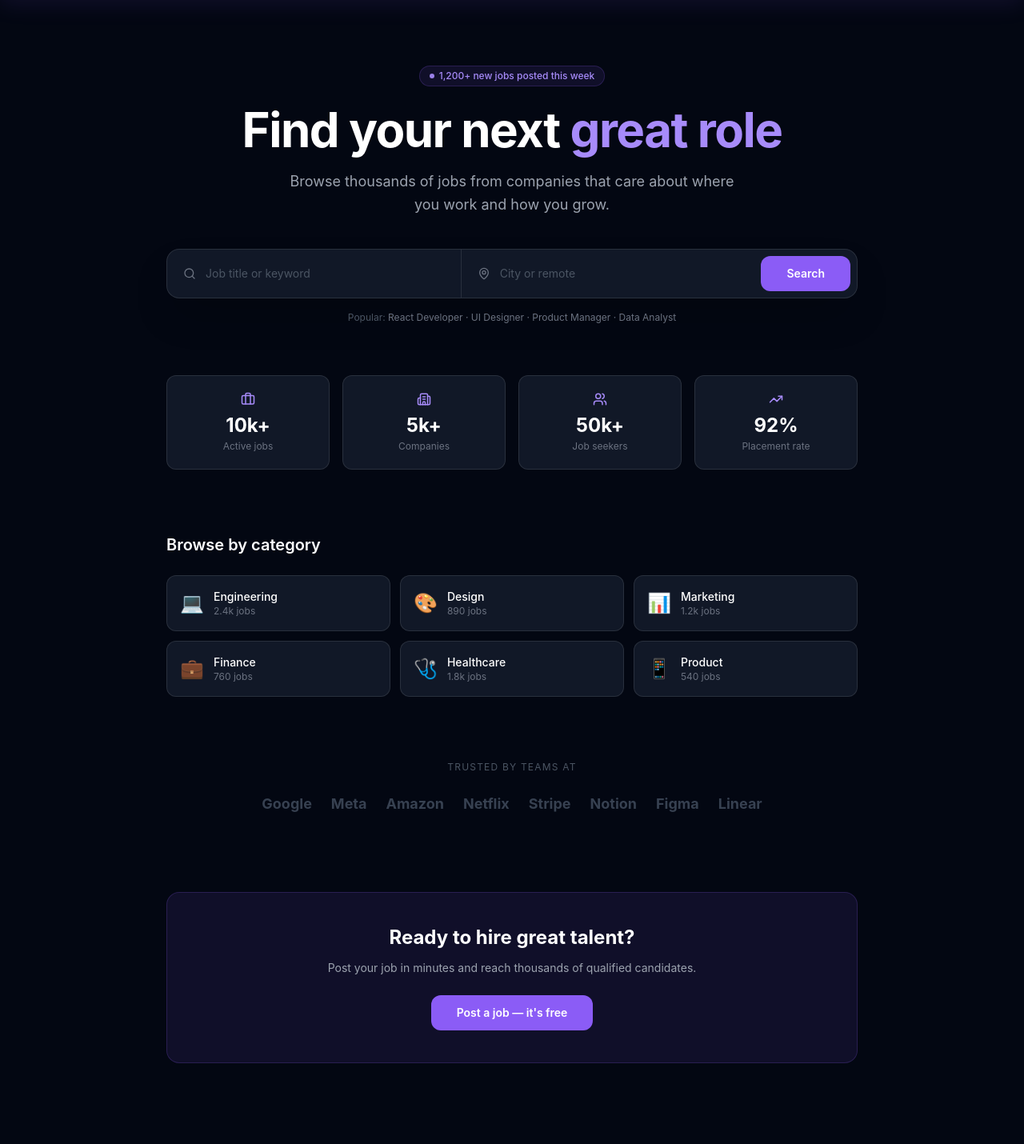
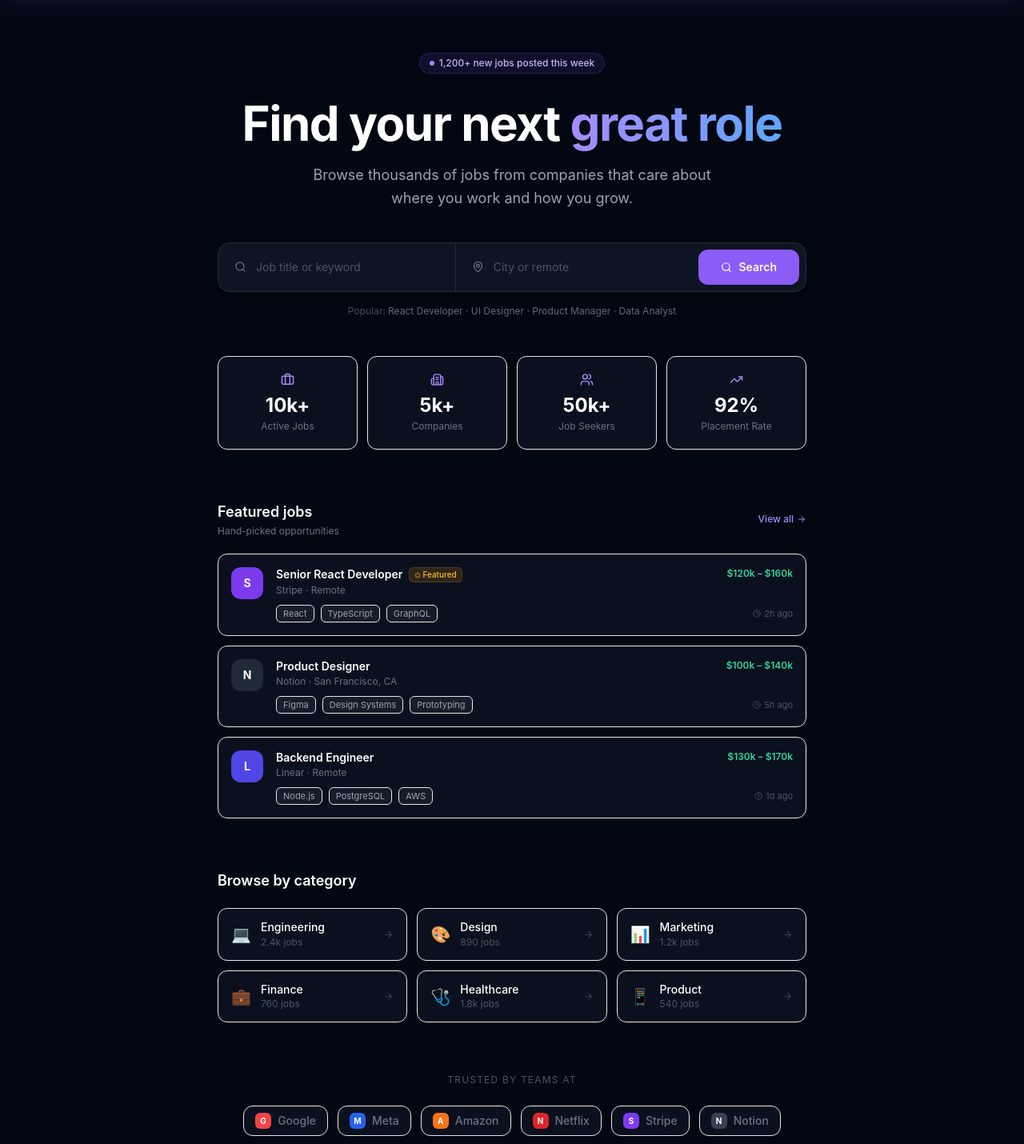
Before and after one commit to ad-Dinesh/placement-system, a React app in the folder frontend/: page / in a window 1280 px wide. Shown: the part 80-1510 px from the top of the page at 80% size. Built offline with nearby package versions, Linux system fonts and the light colour scheme; the HTML template or start-up script is replaced by a standard one.

Commit message:
Home page

```diff
--- a/frontend/src/components/Home.jsx
+++ b/frontend/src/components/Home.jsx
@@ -1,53 +1,126 @@
-import { useState } from "react";
-import { Search, MapPin, Briefcase, TrendingUp, Building2, Users } from "lucide-react";
+import { useState, useEffect } from "react";
+import { Search, MapPin, Briefcase, TrendingUp, Building2, Users, ArrowRight, Clock, Star } from "lucide-react";
 import { Link } from "react-router-dom";
 
 const CATEGORIES = [
-  { icon: "💻", label: "Engineering",  count: "2.4k jobs" },
-  { icon: "🎨", label: "Design",       count: "890 jobs" },
-  { icon: "📊", label: "Marketing",    count: "1.2k jobs" },
-  { icon: "💼", label: "Finance",      count: "760 jobs" },
-  { icon: "🩺", label: "Healthcare",   count: "1.8k jobs" },
-  { icon: "📱", label: "Product",      count: "540 jobs" },
+  { icon: "💻", label: "Engineering",  count: "2.4k jobs", color: "from-blue-500/10 to-blue-500/5" },
+  { icon: "🎨", label: "Design",       count: "890 jobs",  color: "from-pink-500/10 to-pink-500/5" },
+  { icon: "📊", label: "Marketing",    count: "1.2k jobs", color: "from-orange-500/10 to-orange-500/5" },
+  { icon: "💼", label: "Finance",      count: "760 jobs",  color: "from-emerald-500/10 to-emerald-500/5" },
+  { icon: "🩺", label: "Healthcare",   count: "1.8k jobs", color: "from-red-500/10 to-red-500/5" },
+  { icon: "📱", label: "Product",      count: "540 jobs",  color: "from-violet-500/10 to-violet-500/5" },
 ];
 
-const COMPANIES = ["Google", "Meta", "Amazon", "Netflix", "Stripe", "Notion", "Figma", "Linear"];
+const FEATURED_JOBS = [
+  {
+    title: "Senior React Developer",
+    company: "Stripe",
+    location: "Remote",
+    salary: "$120k – $160k",
+    type: "Full-time",
+    tags: ["React", "TypeScript", "GraphQL"],
+    logo: "S",
+    logoColor: "bg-violet-600",
+    posted: "2h ago",
+    featured: true,
+  },
+  {
+    title: "Product Designer",
+    company: "Notion",
+    location: "San Francisco, CA",
+    salary: "$100k – $140k",
+    type: "Full-time",
+    tags: ["Figma", "Design Systems", "Prototyping"],
+    logo: "N",
+    logoColor: "bg-gray-800",
+    posted: "5h ago",
+    featured: false,
+  },
+  {
+    title: "Backend Engineer",
+    company: "Linear",
+    location: "Remote",
+    salary: "$130k – $170k",
+    type: "Full-time",
+    tags: ["Node.js", "PostgreSQL", "AWS"],
+    logo: "L",
+    logoColor: "bg-indigo-600",
+    posted: "1d ago",
+    featured: false,
+  },
+];
+
+const COMPANIES = [
+  { name: "Google",  letter: "G", color: "bg-red-500" },
+  { name: "Meta",    letter: "M", color: "bg-blue-600" },
+  { name: "Amazon",  letter: "A", color: "bg-orange-500" },
+  { name: "Netflix", letter: "N", color: "bg-red-600" },
+  { name: "Stripe",  letter: "S", color: "bg-violet-600" },
+  { name: "Notion",  letter: "N", color: "bg-gray-700" },
+  { name: "Figma",   letter: "F", color: "bg-pink-500" },
+  { name: "Linear",  letter: "L", color: "bg-indigo-600" },
+];
 
 const STATS = [
-  { icon: Briefcase, value: "10k+",  label: "Active jobs" },
-  { icon: Building2, value: "5k+",   label: "Companies" },
-  { icon: Users,     value: "50k+",  label: "Job seekers" },
-  { icon: TrendingUp,value: "92%",   label: "Placement rate" },
+  { icon: Briefcase,  value: "10k+", label: "Active Jobs" },
+  { icon: Building2,  value: "5k+",  label: "Companies" },
+  { icon: Users,      value: "50k+", label: "Job Seekers" },
+  { icon: TrendingUp, value: "92%",  label: "Placement Rate" },
 ];
 
 export default function Home() {
   const [keyword,  setKeyword]  = useState("");
   const [location, setLocation] = useState("");
+  const [visible,  setVisible]  = useState(false);
+
+  useEffect(() => {
+    const t = setTimeout(() => setVisible(true), 60);
+    return () => clearTimeout(t);
+  }, []);
 
   return (
-    <div className="min-h-screen bg-gray-950 text-white">
+    <div className="min-h-screen bg-gray-950 text-white overflow-x-hidden">
 
-      {/* ── Hero ─────────────────────────────────────────── */}
-      <section className="max-w-4xl mx-auto px-4 pt-24 pb-16 text-center">
+      {/* ── Animated Mesh Background ────────────────────── */}
+      <div className="fixed inset-0 pointer-events-none z-0">
+        <div className="absolute top-0 left-1/4 w-96 h-96 bg-violet-600/8 rounded-full blur-3xl animate-pulse" />
+        <div className="absolute top-32 right-1/4 w-72 h-72 bg-blue-600/6 rounded-full blur-3xl animate-pulse" style={{ animationDelay: "1.5s" }} />
+        <div className="absolute top-0 inset-x-0 h-px bg-gradient-to-r from-transparent via-violet-500/20 to-transparent" />
+      </div>
 
-        <span className="inline-flex items-center gap-1.5 px-3 py-1 mb-6 text-xs font-medium bg-violet-500/10 text-violet-400 rounded-full border border-violet-500/20">
+      <div className="relative z-10">
+
+        {/* ── Hero ──────────────────────────────────────── */}
+        <section className="max-w-3xl mx-auto px-4 pt-20 pb-12 text-center">
+
+          <div
+            className="transition-all duration-700"
+            style={{ opacity: visible ? 1 : 0, transform: visible ? "translateY(0)" : "translateY(16px)" }}
+          >
+            <span className="inline-flex items-center gap-1.5 px-3 py-1 mb-8 text-xs font-medium bg-violet-500/10 text-violet-300 rounded-full border border-violet-500/20">
               <span className="w-1.5 h-1.5 bg-violet-400 rounded-full animate-pulse" />
               1,200+ new jobs posted this week
             </span>
 
-        <h1 className="text-5xl md:text-6xl font-bold leading-tight tracking-tight mb-5">
+            <h1 className="text-5xl md:text-6xl font-bold leading-[1.1] tracking-tight mb-5">
               Find your next{" "}
-          <span className="text-violet-400">great role</span>
+              <span className="text-transparent bg-clip-text bg-gradient-to-r from-violet-400 to-blue-400">
+                great role
+              </span>
             </h1>
 
-        <p className="text-gray-400 text-lg mb-10 max-w-xl mx-auto leading-relaxed">
+            <p className="text-gray-400 text-lg mb-10 max-w-lg mx-auto leading-relaxed">
               Browse thousands of jobs from companies that care about where you work and how you grow.
             </p>
+          </div>
 
           {/* Search bar */}
-        <div className="flex flex-col md:flex-row bg-gray-900 border border-white/10 rounded-2xl overflow-hidden shadow-2xl">
+          <div
+            className="flex flex-col md:flex-row bg-gray-900/80 backdrop-blur border border-white/10 rounded-2xl overflow-hidden shadow-2xl transition-all duration-700 delay-200"
+            style={{ opacity: visible ? 1 : 0, transform: visible ? "translateY(0)" : "translateY(16px)" }}
+          >
             <div className="flex items-center gap-3 flex-1 px-5 py-4 border-b md:border-b-0 md:border-r border-white/10">
-            <Search size={16} className="text-gray-500 shrink-0" />
+              <Search size={15} className="text-gray-500 shrink-0" />
               <input
                 type="text"
                 value={keyword}
@@ -57,7 +130,7 @@
               />
             </div>
             <div className="flex items-center gap-3 flex-1 px-5 py-4">
-            <MapPin size={16} className="text-gray-500 shrink-0" />
+              <MapPin size={15} className="text-gray-500 shrink-0" />
               <input
                 type="text"
                 value={location}
@@ -69,24 +142,43 @@
             <div className="p-2">
               <Link
                 to={`/jobs?q=${keyword}&location=${location}`}
-              className="flex items-center justify-center w-full md:w-auto bg-violet-500 hover:bg-violet-600 text-white text-sm font-semibold px-8 py-3 rounded-xl transition-colors"
+                className="flex items-center justify-center gap-2 w-full md:w-auto bg-violet-500 hover:bg-violet-600 active:scale-95 text-white text-sm font-semibold px-7 py-3 rounded-xl transition-all"
               >
+                <Search size={14} />
                 Search
               </Link>
             </div>
           </div>
 
           <p className="text-xs text-gray-600 mt-4">
-          Popular: <span className="text-gray-500">React Developer · UI Designer · Product Manager · Data Analyst</span>
+            Popular:&nbsp;
+            {["React Developer", "UI Designer", "Product Manager", "Data Analyst"].map((tag, i) => (
+              <Link
+                key={tag}
+                to={`/jobs?q=${tag}`}
+                className="text-gray-500 hover:text-violet-400 transition-colors"
+              >
+                {tag}{i < 3 ? " · " : ""}
+              </Link>
+            ))}
           </p>
         </section>
 
-      {/* ── Stats ────────────────────────────────────────── */}
-      <section className="max-w-4xl mx-auto px-4 pb-20">
-        <div className="grid grid-cols-2 md:grid-cols-4 gap-4">
-          {STATS.map(({ icon: Icon, value, label }) => (
-            <div key={label} className="bg-gray-900 border border-white/10 rounded-xl p-5 text-center">
-              <Icon size={18} className="text-violet-400 mx-auto mb-2" />
+        {/* ── Stats ─────────────────────────────────────── */}
+        <section className="max-w-3xl mx-auto px-4 pb-16">
+          <div className="grid grid-cols-2 md:grid-cols-4 gap-3">
+            {STATS.map(({ icon: Icon, value, label }, i) => (
+              <div
+                key={label}
+                className="bg-gray-900/60 border border-white/8 rounded-xl p-5 text-center hover:border-white/15 transition-all duration-300"
+                style={{
+                  opacity: visible ? 1 : 0,
+                  transform: visible ? "translateY(0)" : "translateY(12px)",
+                  transitionDuration: "600ms",
+                  transitionDelay: `${300 + i * 80}ms`,
+                }}
+              >
+                <Icon size={17} className="text-violet-400 mx-auto mb-2" />
                 <p className="text-2xl font-bold text-white">{value}</p>
                 <p className="text-xs text-gray-500 mt-0.5">{label}</p>
               </div>
@@ -94,55 +186,147 @@
           </div>
         </section>
 
-      {/* ── Job Categories ───────────────────────────────── */}
-      <section className="max-w-4xl mx-auto px-4 pb-20">
-        <h2 className="text-xl font-semibold text-white mb-6">Browse by category</h2>
-        <div className="grid grid-cols-2 md:grid-cols-3 gap-3">
-          {CATEGORIES.map(({ icon, label, count }) => (
+        {/* ── Featured Jobs ──────────────────────────────── */}
+        <section className="max-w-3xl mx-auto px-4 pb-16">
+          <div className="flex items-center justify-between mb-5">
+            <div>
+              <h2 className="text-lg font-semibold text-white">Featured jobs</h2>
+              <p className="text-xs text-gray-500 mt-0.5">Hand-picked opportunities</p>
+            </div>
             <Link
-              key={label}
-              to={`/jobs?category=${label.toLowerCase()}`}
-              className="flex items-center gap-3 bg-gray-900 border border-white/10 hover:border-violet-500/40 hover:bg-violet-500/5 rounded-xl px-4 py-4 transition-all group"
+              to="/jobs"
+              className="flex items-center gap-1 text-xs text-violet-400 hover:text-violet-300 transition-colors font-medium"
             >
-              <span className="text-2xl">{icon}</span>
+              View all <ArrowRight size={12} />
+            </Link>
+          </div>
+
+          <div className="space-y-3">
+            {FEATURED_JOBS.map((job) => (
+              <Link
+                key={job.title}
+                to={`/jobs?q=${job.title}`}
+                className="group flex items-start gap-4 bg-gray-900/60 border border-white/8 hover:border-violet-500/30 hover:bg-violet-500/3 rounded-xl p-4 transition-all duration-200"
+              >
+                {/* Logo */}
+                <div className={`${job.logoColor} w-10 h-10 rounded-xl flex items-center justify-center text-white font-bold text-sm shrink-0`}>
+                  {job.logo}
+                </div>
+
+                {/* Info */}
+                <div className="flex-1 min-w-0">
+                  <div className="flex items-start justify-between gap-2 flex-wrap">
                     <div>
-                <p className="text-sm font-medium text-white group-hover:text-violet-300 transition-colors">{label}</p>
-                <p className="text-xs text-gray-500">{count}</p>
+                      <p className="text-sm font-semibold text-white group-hover:text-violet-300 transition-colors leading-tight">
+                        {job.title}
+                        {job.featured && (
+                          <span className="ml-2 inline-flex items-center gap-0.5 px-1.5 py-0.5 bg-amber-500/15 text-amber-400 text-[10px] font-medium rounded-md border border-amber-500/20">
+                            <Star size={8} />Featured
+                          </span>
+                        )}
+                      </p>
+                      <p className="text-xs text-gray-500 mt-0.5">{job.company} · {job.location}</p>
+                    </div>
+                    <span className="text-xs font-semibold text-emerald-400 shrink-0">{job.salary}</span>
+                  </div>
+
+                  <div className="flex items-center gap-2 mt-2.5 flex-wrap">
+                    {job.tags.map((tag) => (
+                      <span key={tag} className="px-2 py-0.5 bg-white/5 border border-white/8 rounded-md text-[11px] text-gray-400">
+                        {tag}
+                      </span>
+                    ))}
+                    <span className="flex items-center gap-1 text-[11px] text-gray-600 ml-auto">
+                      <Clock size={10} />{job.posted}
+                    </span>
+                  </div>
                 </div>
               </Link>
             ))}
           </div>
         </section>
 
-      {/* ── Trusted Companies ────────────────────────────── */}
-      <section className="max-w-4xl mx-auto px-4 pb-24 text-center">
-        <p className="text-xs text-gray-600 uppercase tracking-widest mb-6">Trusted by teams at</p>
-        <div className="flex flex-wrap justify-center gap-6">
-          {COMPANIES.map((name) => (
-            <span
-              key={name}
-              className="text-gray-700 font-bold text-lg hover:text-gray-400 transition-colors cursor-default"
+        {/* ── Job Categories ─────────────────────────────── */}
+        <section className="max-w-3xl mx-auto px-4 pb-16">
+          <div className="flex items-center justify-between mb-5">
+            <h2 className="text-lg font-semibold text-white">Browse by category</h2>
+          </div>
+          <div className="grid grid-cols-2 md:grid-cols-3 gap-3">
+            {CATEGORIES.map(({ icon, label, count }) => (
+              <Link
+                key={label}
+                to={`/jobs?category=${label.toLowerCase()}`}
+                className="group flex items-center gap-3 bg-gray-900/60 border border-white/8 hover:border-violet-500/30 hover:bg-violet-500/4 rounded-xl px-4 py-3.5 transition-all duration-200"
               >
-              {name}
-            </span>
+                <span className="text-xl leading-none">{icon}</span>
+                <div>
+                  <p className="text-sm font-medium text-white group-hover:text-violet-300 transition-colors leading-tight">{label}</p>
+                  <p className="text-xs text-gray-600 mt-0.5">{count}</p>
+                </div>
+                <ArrowRight size={13} className="text-gray-700 group-hover:text-violet-500 ml-auto transition-all group-hover:translate-x-0.5" />
+              </Link>
             ))}
           </div>
         </section>
 
-      {/* ── CTA ──────────────────────────────────────────── */}
-      <section className="max-w-4xl mx-auto px-4 pb-24">
-        <div className="bg-violet-500/10 border border-violet-500/20 rounded-2xl p-10 text-center">
-          <h2 className="text-2xl font-bold text-white mb-3">Ready to hire great talent?</h2>
-          <p className="text-gray-400 text-sm mb-6">Post your job in minutes and reach thousands of qualified candidates.</p>
+        {/* ── Hiring Companies ───────────────────────────── */}
+        <section className="max-w-3xl mx-auto px-4 pb-16">
+          <p className="text-xs text-gray-600 uppercase tracking-widest mb-6 text-center">Trusted by teams at</p>
+          <div className="flex flex-wrap justify-center gap-3">
+            {COMPANIES.map(({ name, letter, color }) => (
+              <div
+                key={name}
+                className="flex items-center gap-2 bg-gray-900/60 border border-white/8 hover:border-white/15 rounded-xl px-3.5 py-2 transition-all cursor-default group"
+              >
+                <div className={`${color} w-5 h-5 rounded-md flex items-center justify-center text-white text-[10px] font-bold shrink-0`}>
+                  {letter}
+                </div>
+                <span className="text-sm text-gray-500 group-hover:text-gray-300 transition-colors font-medium">{name}</span>
+              </div>
+            ))}
+          </div>
+        </section>
+
+        {/* ── Dual CTA ───────────────────────────────────── */}
+        <section className="max-w-3xl mx-auto px-4 pb-24">
+          <div className="grid md:grid-cols-2 gap-4">
+            {/* For job seekers */}
+            <div className="bg-gray-900/60 border border-white/8 rounded-2xl p-7 flex flex-col">
+              <div className="w-9 h-9 bg-violet-500/15 rounded-xl flex items-center justify-center mb-4">
+                <Users size={17} className="text-violet-400" />
+              </div>
+              <h3 className="text-base font-semibold text-white mb-1.5">Looking for a job?</h3>
+              <p className="text-sm text-gray-500 mb-5 leading-relaxed flex-1">
+                Create your profile and get discovered by top companies. Set up job alerts so you never miss an opportunity.
+              </p>
               <Link
                 to="/signup"
-            className="inline-flex items-center gap-2 bg-violet-500 hover:bg-violet-600 text-white text-sm font-semibold px-8 py-3 rounded-xl transition-colors"
+                className="inline-flex items-center gap-2 text-sm font-semibold text-violet-400 hover:text-violet-300 transition-colors group"
               >
-            Post a job — it's free
+                Create free profile <ArrowRight size={14} className="group-hover:translate-x-0.5 transition-transform" />
               </Link>
+            </div>
+
+            {/* For employers */}
+            <div className="bg-violet-500/10 border border-violet-500/20 rounded-2xl p-7 flex flex-col">
+              <div className="w-9 h-9 bg-violet-500/20 rounded-xl flex items-center justify-center mb-4">
+                <Building2 size={17} className="text-violet-300" />
+              </div>
+              <h3 className="text-base font-semibold text-white mb-1.5">Ready to hire?</h3>
+              <p className="text-sm text-gray-400 mb-5 leading-relaxed flex-1">
+                Post your job in minutes and reach thousands of qualified candidates actively looking for their next role.
+              </p>
+              <Link
+                to="/post-job"
+                className="inline-flex items-center gap-2 bg-violet-500 hover:bg-violet-600 active:scale-95 text-white text-sm font-semibold px-5 py-2.5 rounded-xl transition-all w-fit"
+              >
+                Post a job — it's free <ArrowRight size={14} />
+              </Link>
+            </div>
           </div>
         </section>
 
       </div>
+    </div>
   );
 }
```
Lines whose indentation alone changed are shown as unchanged.
